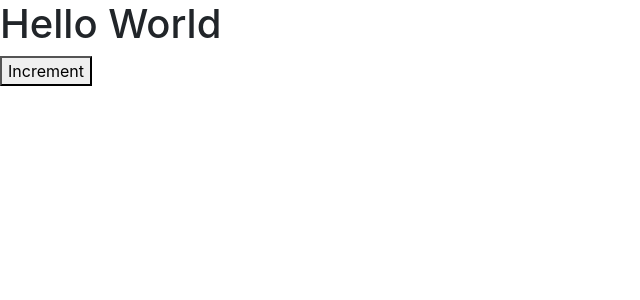
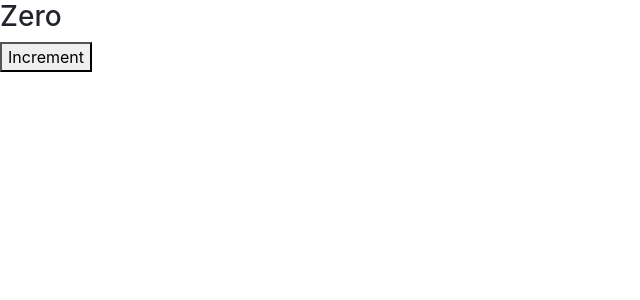
Before and after one commit to ken88ling/counter-app-ReactApp, a React (Create React App) app: page / in a window 1280 px wide. Shown: the top 300 px of the page, without its empty margins (0-640 px from the left). Built offline with nearby package versions, Linux system fonts and the light colour scheme.

Commit message:
35:56 Embedding Expressions

```diff
--- a/src/components/counter.jsx
+++ b/src/components/counter.jsx
@@ -1,14 +1,23 @@
 import React, { Component } from "react";
 
 class Counter extends Component {
+  state = {
+    count: 0
+  };
+
   render() {
     React.createElement("div");
     return (
-      <React.Fragment>
-        <h1>Hello World</h1>
+      <div>
+        <span>{this.formatCount()}</span>
         <button>Increment</button>
-      </React.Fragment>
+      </div>
     );
+  }
+
+  formatCount() {
+    const { count } = this.state;
+    return count === 0 ? <h3>Zero</h3> : count;
   }
 }
 
```
